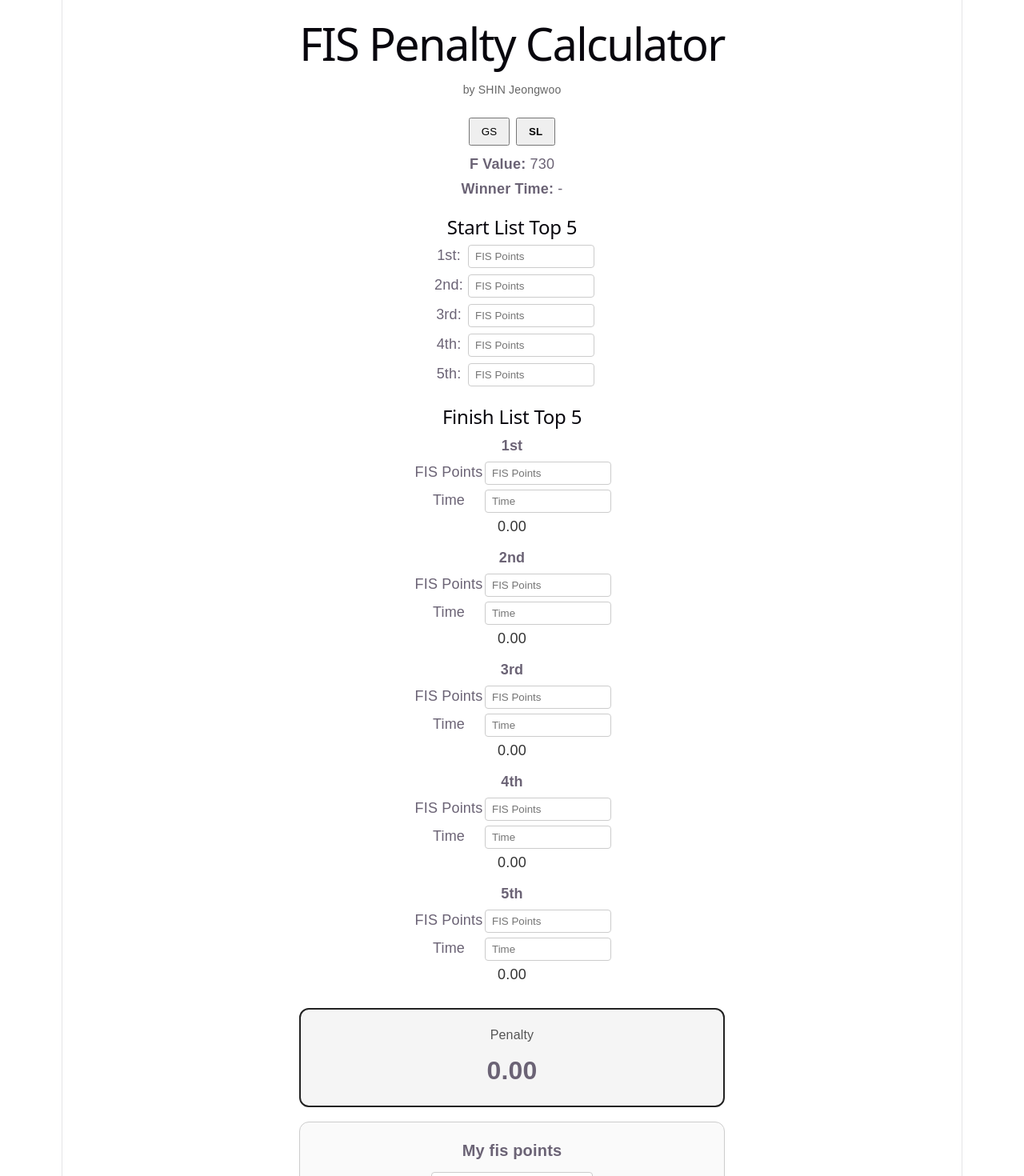
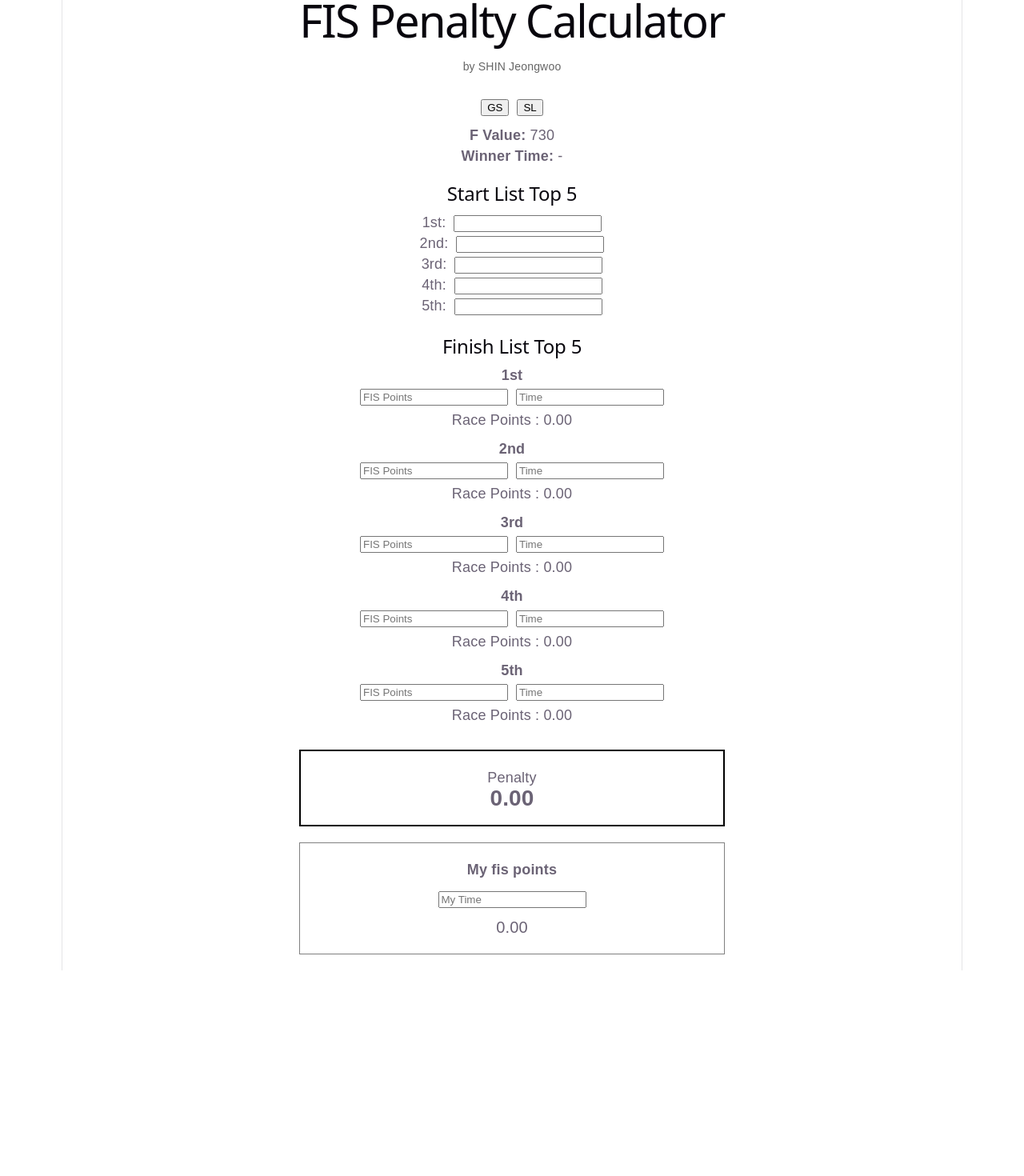
Before and after one commit to sinjum99-code/fis-calculator, a React (Vite) app: page / in a window 1280 px wide. Shown: the part 40-1510 px from the top of the page at 80% size. After the commit the page ends 1253 px from the top, so only its background shows below. Built offline with nearby package versions, Linux system fonts and the light colour scheme.

Commit message:
update race points label

```diff
--- a/src/App.jsx
+++ b/src/App.jsx
@@ -80,168 +80,80 @@
   }, [penaltyRaw, myRacePointRaw]);
 
   return (
-    <div
-      style={{
-        padding: 20,
-        fontFamily: "Arial, sans-serif",
-        maxWidth: 760,
-        margin: "0 auto",
-        lineHeight: 1.5,
-      }}
-    >
+    <div style={{ padding: 20, fontFamily: "Arial, sans-serif", maxWidth: 760, margin: "0 auto" }}>
+
       <div style={{ textAlign: "center", marginBottom: 24 }}>
-        <h1 style={{ marginBottom: 6 }}>FIS Penalty Calculator</h1>
+        <h1>FIS Penalty Calculator</h1>
         <div style={{ color: "#666", fontSize: 14 }}>by SHIN Jeongwoo</div>
       </div>
 
       <div style={{ marginBottom: 20 }}>
-        <button
-          onClick={() => setDiscipline("GS")}
-          style={{
-            marginRight: 8,
-            padding: "8px 14px",
-            cursor: "pointer",
-            fontWeight: discipline === "GS" ? "bold" : "normal",
-          }}
-        >
-          GS
-        </button>
-        <button
-          onClick={() => setDiscipline("SL")}
-          style={{
-            padding: "8px 14px",
-            cursor: "pointer",
-            fontWeight: discipline === "SL" ? "bold" : "normal",
-          }}
-        >
-          SL
-        </button>
+        <button onClick={() => setDiscipline("GS")}>GS</button>
+        <button onClick={() => setDiscipline("SL")} style={{ marginLeft: 10 }}>SL</button>
 
         <div style={{ marginTop: 10 }}>
           <strong>F Value:</strong> {F_VALUE}
         </div>
-        <div style={{ marginTop: 4 }}>
+        <div>
           <strong>Winner Time:</strong> {winnerTime > 0 ? format2(winnerTime) : "-"}
         </div>
       </div>
 
       <h2>Start List Top 5</h2>
       {startPoints.map((value, i) => (
-        <div key={`start-${i}`} style={{ marginBottom: 8 }}>
-          <span style={{ display: "inline-block", width: 48 }}>{ranks[i]}:</span>
+        <div key={i}>
+          {ranks[i]}:
           <input
-            type="text"
-            inputMode="decimal"
             value={value}
-            onChange={(e) =>
-              handleInput(e.target.value, startPoints, i, setStartPoints)
-            }
-            placeholder="FIS Points"
-            style={{
-              width: 140,
-              padding: "6px 8px",
-              border: "1px solid #ccc",
-              borderRadius: 4,
-            }}
+            onChange={(e) => handleInput(e.target.value, startPoints, i, setStartPoints)}
+            style={{ marginLeft: 10 }}
           />
         </div>
       ))}
 
       <h2 style={{ marginTop: 24 }}>Finish List Top 5</h2>
       {finishPoints.map((value, i) => (
-        <div key={`finish-${i}`} style={{ marginBottom: 12 }}>
-          <div style={{ fontWeight: "bold", marginBottom: 6 }}>{ranks[i]}</div>
+        <div key={i} style={{ marginBottom: 10 }}>
+          <div style={{ fontWeight: "bold" }}>{ranks[i]}</div>
 
-          <div style={{ marginBottom: 6 }}>
-            <label style={{ display: "inline-block", width: 90 }}>FIS Points</label>
           <input
-              type="text"
-              inputMode="decimal"
             value={value}
-              onChange={(e) =>
-                handleInput(e.target.value, finishPoints, i, setFinishPoints)
-              }
+            onChange={(e) => handleInput(e.target.value, finishPoints, i, setFinishPoints)}
             placeholder="FIS Points"
-              style={{
-                width: 140,
-                padding: "6px 8px",
-                border: "1px solid #ccc",
-                borderRadius: 4,
-              }}
+            style={{ marginRight: 10 }}
           />
+
+          <input
+            value={finishTimes[i]}
+            onChange={(e) => handleInput(e.target.value, finishTimes, i, setFinishTimes)}
+            placeholder="Time"
+          />
+
+          <div style={{ marginTop: 4 }}>
+            Race Points : {format2(racePointsRaw[i])}
           </div>
-
-          <div style={{ marginBottom: 4 }}>
-            <label style={{ display: "inline-block", width: 90 }}>Time</label>
-            <input
-              type="text"
-              inputMode="decimal"
-              value={finishTimes[i]}
-              onChange={(e) =>
-                handleInput(e.target.value, finishTimes, i, setFinishTimes)
-              }
-              placeholder="Time"
-              style={{
-                width: 140,
-                padding: "6px 8px",
-                border: "1px solid #ccc",
-                borderRadius: 4,
-              }}
-            />
-          </div>
-
-          <div style={{ color: "#333" }}>{format2(racePointsRaw[i])}</div>
         </div>
       ))}
 
-      <div
-        style={{
-          marginTop: 28,
-          padding: 20,
-          borderRadius: 12,
-          border: "2px solid #222",
-          background: "#f5f5f5",
-          textAlign: "center",
-        }}
-      >
-        <div style={{ fontSize: 16, color: "#555", marginBottom: 8 }}>
-          Penalty
-        </div>
-        <div style={{ fontSize: 32, fontWeight: "bold" }}>
+      <div style={{ marginTop: 30, padding: 20, border: "2px solid black", textAlign: "center" }}>
+        <div>Penalty</div>
+        <div style={{ fontSize: 28, fontWeight: "bold" }}>
           {format2(penaltyRaw)}
         </div>
       </div>
 
-      <div
-        style={{
-          marginTop: 18,
-          padding: 20,
-          borderRadius: 12,
-          border: "1px solid #ccc",
-          background: "#fafafa",
-        }}
-      >
-        <div style={{ fontSize: 20, fontWeight: "bold", marginBottom: 12 }}>
+      <div style={{ marginTop: 20, padding: 20, border: "1px solid gray" }}>
+        <div style={{ fontWeight: "bold", marginBottom: 10 }}>
           My fis points
         </div>
 
-        <div style={{ marginBottom: 10 }}>
         <input
-            type="text"
-            inputMode="decimal"
           value={myTime}
           onChange={(e) => handleSingleInput(e.target.value, setMyTime)}
           placeholder="My Time"
-            style={{
-              width: 180,
-              padding: "8px 10px",
-              border: "1px solid #ccc",
-              borderRadius: 4,
-            }}
         />
-        </div>
 
-        <div style={{ fontSize: 24, fontWeight: "bold" }}>
+        <div style={{ marginTop: 10, fontSize: 20 }}>
           {format2(myFisPointsRaw)}
         </div>
       </div>
```
Lines whose indentation alone changed are shown as unchanged.
